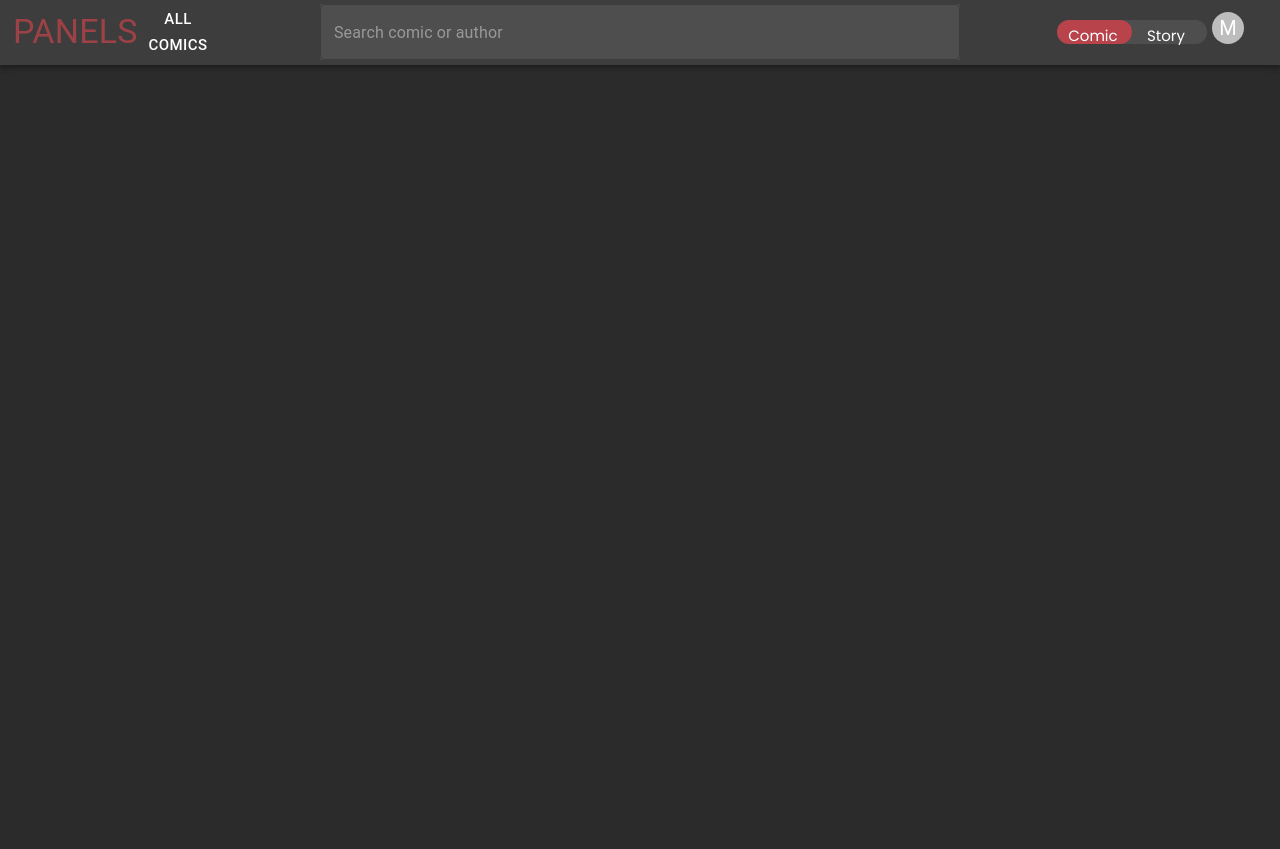
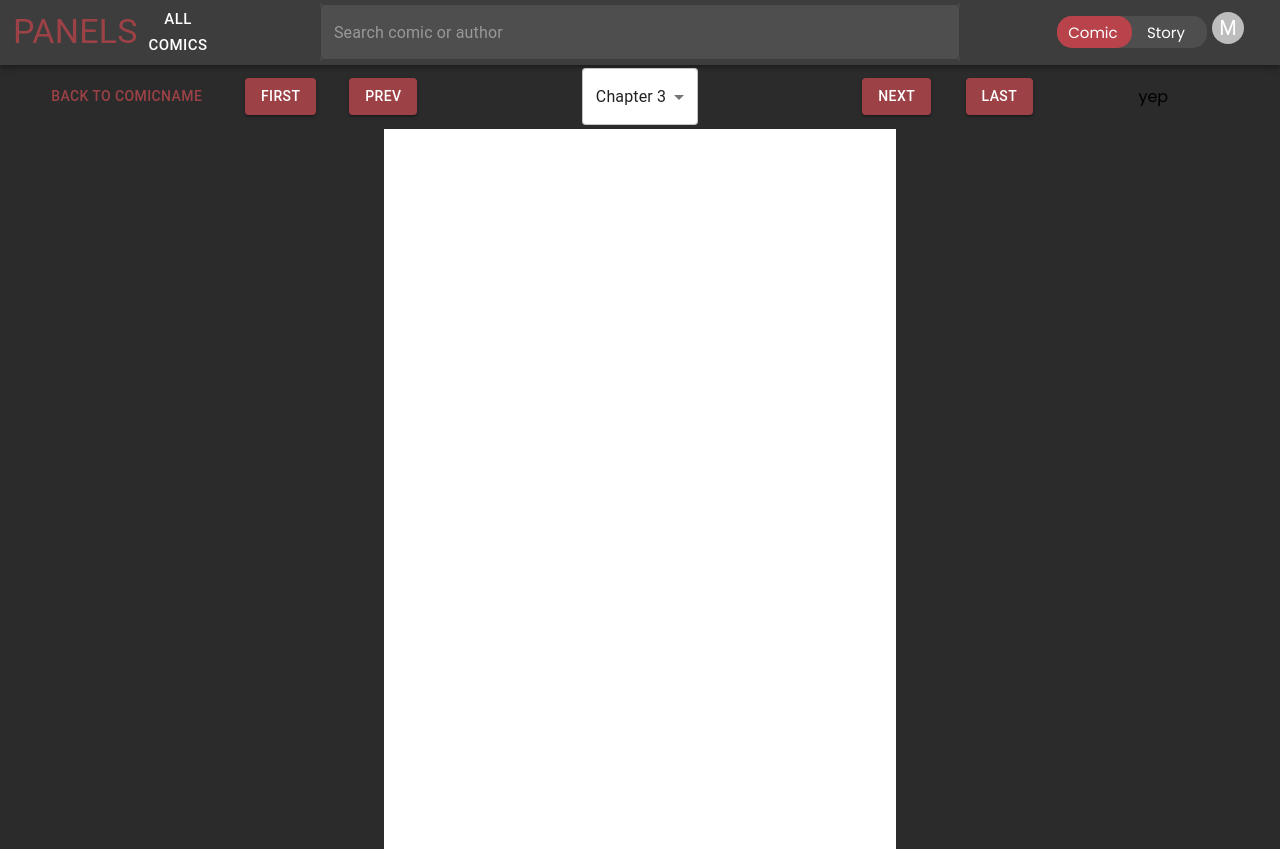
Before and after one commit to CobyYee/Panels, a React (Create React App) app in the folder client/: page /chapter in a window 1280 px wide. Before the commit the page ends 800 px from the top, so only its background shows below. Built offline with nearby package versions, Linux system fonts and the light colour scheme.

Commit message:
Adjustment to Banner css. Added ChapterScreen. Need second passover on css

```diff
--- a/client/src/App.css
+++ b/client/src/App.css
@@ -91,7 +91,7 @@ html, body {
   width: 24%;
   min-width: 150px;
   max-width: 10vw;
-  height: 3vh;
+  height: 32px;
   border-radius: 15px;
   left: 20%;
 }
--- a/client/src/App.js
+++ b/client/src/App.js
@@ -19,7 +19,8 @@ import {
     ComicScreen,
     UploadComic,
     UploadChapter,
-    Storyboard
+    Storyboard,
+    ChapterScreen
 } from './components'
 
 const App = () => {
@@ -43,6 +44,7 @@ const App = () => {
                             <Route exact path="/uploadcomic" element={< UploadComic />} />
                             <Route exact path="/uploadchapter" element={< UploadChapter />} />
                             <Route exact path="/storyboard/" element={< Storyboard />} />
+                            <Route exact path="chapter/" element={< ChapterScreen />}/>
                         </Routes>
                     </ContentContextProvider>
                 </AuthContextProvider>
--- /dev/null
+++ b/client/src/components/ChapterScreen.js
@@ -0,0 +1,56 @@
+import { useState } from 'react'
+import { Typography, Box, Grid, AppBar, Toolbar, Button, FormControl, Select, MenuItem } from '@mui/material';
+
+export default function SettingsScreen() {
+
+    const [chapter, setChapter] = useState(3)
+
+    const switchChapter = (event) => {
+        setChapter(event.target.value)
+    }
+
+    return (
+        <div>
+            <Box sx = {{ flexGrow: 1}}>
+                <Toolbar>
+                    <Grid item={true} xs={12} container sx={{ display: 'flex', justifyContent: 'center', alignItems: 'center' }}>
+                        <Grid item xs={2} sx={{ display: 'flex', justifyContent: 'center' }}>
+                            <Button sx={{ color: '#9c4247' }}>back to comicName</Button>
+                        </Grid>
+                        <Grid item xs={1} sx={{ display: 'flex', justifyContent: 'center' }}>
+                            <Button variant="contained" sx={{ backgroundColor: '#9c4247', "&:hover": { backgroundColor: 'red' } }}>First</Button>
+                        </Grid>
+                        <Grid item xs={1} sx={{ display: 'flex', justifyContent: 'center' }}>
+                            <Button variant="contained" sx={{ backgroundColor: '#9c4247', "&:hover": { backgroundColor: 'red' } }}>Prev</Button>
+                        </Grid>
+                        <Grid item xs={4} sx={{ display: 'flex', justifyContent: 'center' }}>
+                            <FormControl>
+                                <Select value={chapter} onChange={switchChapter} sx={{backgroundColor: 'white'}}>
+                                    <MenuItem value={3}>
+                                        <Typography>Chapter 3</Typography>
+                                    </MenuItem>
+                                    <MenuItem value={2}>
+                                        <Typography>Chapter 2</Typography>
+                                    </MenuItem>
+                                    <MenuItem value={1}>
+                                        <Typography>Chapter 1</Typography>
+                                    </MenuItem>
+                                </Select>
+                            </FormControl>
+                        </Grid>
+                        <Grid item xs={1} sx={{ display: 'flex', justifyContent: 'center' }}>
+                            <Button variant="contained" sx={{ backgroundColor: '#9c4247', "&:hover": { backgroundColor: 'red' } }}>Next</Button>
+                        </Grid>
+                        <Grid item xs={1} sx={{ display: 'flex', justifyContent: 'center' }}>
+                            <Button variant="contained" sx={{ backgroundColor: '#9c4247', "&:hover": { backgroundColor: 'red' } }}>Last</Button>
+                        </Grid>
+                        <Grid item xs={2} sx={{ display: 'flex', justifyContent: 'center' }}>yep</Grid>
+                    </Grid>
+                </Toolbar>
+            </Box>
+            <Box sx={{ height: '90vh', width: '40vw', overflowY: 'scroll', position: 'relative', left: '30%' }}>
+                <Box sx={{ height: '2000px', width: '100%', backgroundColor: 'white' }}></Box>
+            </Box>
+        </div>
+    )
+}
--- a/client/src/components/index.js
+++ b/client/src/components/index.js
@@ -12,6 +12,7 @@ import ComicScreen from './ComicScreen'
 import Storyboard from './Storyboard'
 import UploadComic from './UploadComic'
 import UploadChapter from './UploadChapter'
+import ChapterScreen from './ChapterScreen'
 
 export {
     Banner,
@@ -28,4 +29,5 @@ export {
     Storyboard,
     UploadComic,
     UploadChapter,
+    ChapterScreen
 }
```
